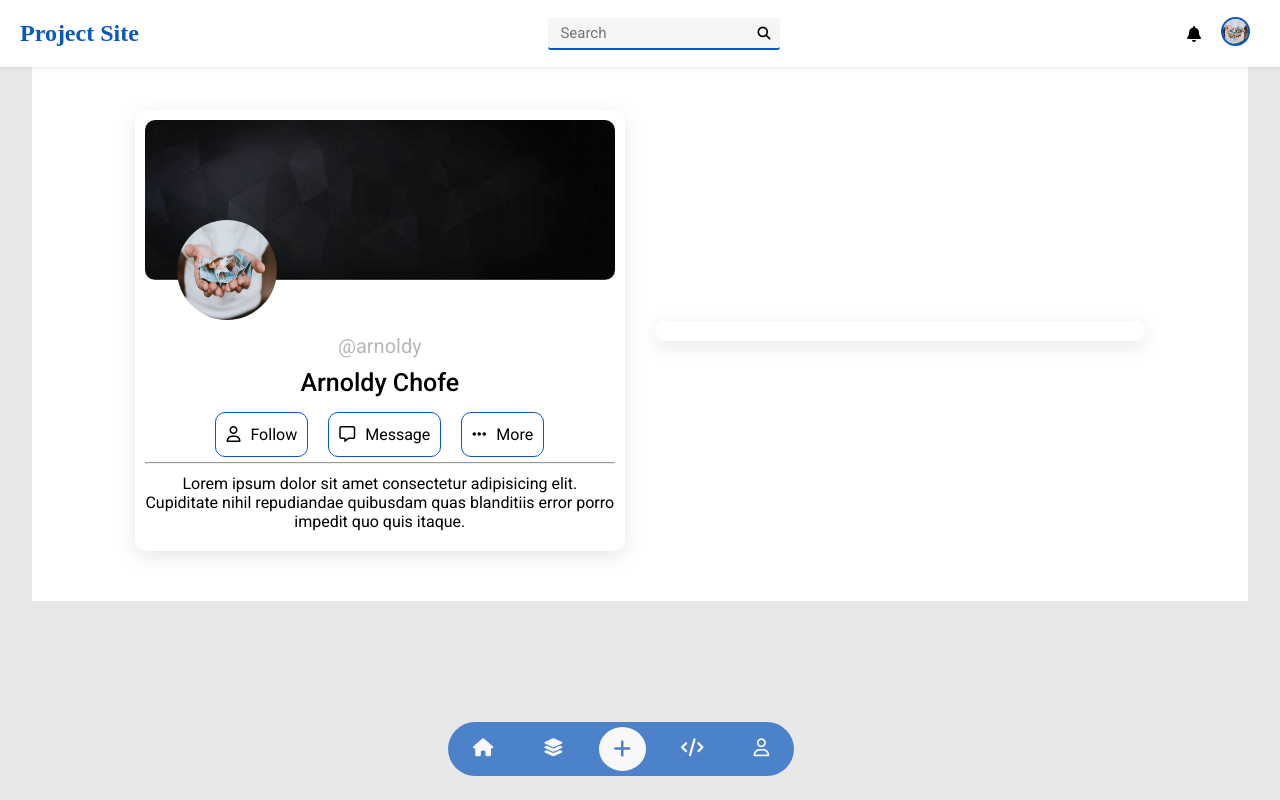
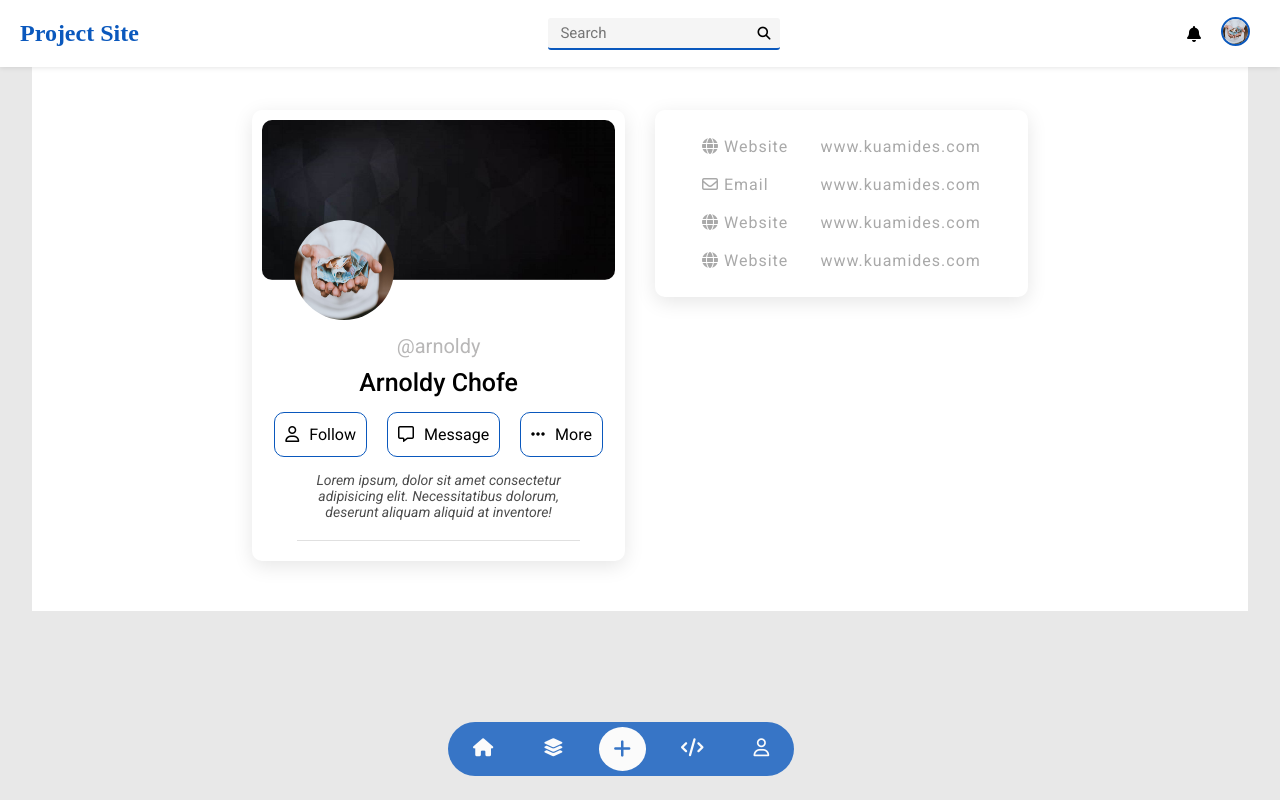
Before and after one commit to kuamidesgithubNE/Project, a React (Vite) app: page /profile in a window 1280 px wide. Built offline with nearby package versions, Linux system fonts and the light colour scheme; a web font is replaced by a local one.

Commit message:
update 2/05/24

```diff
--- a/src/App.css
+++ b/src/App.css
@@ -4,6 +4,7 @@
   margin: 0;
   padding: 0;
   font-family: "Roboto", sans-serif;
+  font-weight: 400;
 }
 body {
   background-color: #e8e8e8;
@@ -78,7 +79,7 @@ body {
   left: 35%;
   background-color: rgb(10, 88, 189);
   color: #fff;
-  opacity: 0.7;
+  opacity: 0.8;
   border-radius: 50px;
   z-index: 100;
 }
--- a/src/pages/homepage/HomeContent.jsx
+++ b/src/pages/homepage/HomeContent.jsx
@@ -31,12 +31,6 @@ const Content = (props) => {
   ];
   return (
     <div className="container">
-      <div className="welcome">
-        <h1>Welcome to Project Management Dashboard</h1>
-        <p>
-          <i>A dashboard that houses all your project works for you...</i>
-        </p>
-      </div>
       <div className="most-recent-view">
         <div className="most-recent-view-header">
           <h4>RECENT VIEW</h4>
--- a/src/pages/profile/info.jsx
+++ b/src/pages/profile/info.jsx
@@ -1,9 +1,34 @@
 const ProfileInfo = () => {
-    return (
-        <div className="profileCard">
-           <p></p>
+  return (
+    <div className="profileCard">
+      <div className="info">
+        <div className="info-card">
+          <p>
+            <i className="fa fa-globe"></i> Website
+          </p>
+          <p>www.kuamides.com</p>
         </div>
-     );
-}
+        <div className="info-card">
+          <p>
+            <i className="fa-regular fa-envelope"></i> Email
+          </p>
+          <p>www.kuamides.com</p>
+        </div>
+        <div className="info-card">
+          <p>
+            <i className="fa fa-globe"></i> Website
+          </p>
+          <p>www.kuamides.com</p>
+        </div>
+        <div className="info-card">
+          <p>
+            <i className="fa fa-globe"></i> Website
+          </p>
+          <p>www.kuamides.com</p>
+        </div>
+      </div>
+    </div>
+  );
+};
 
 export default ProfileInfo;
--- a/src/pages/profile/profile.css
+++ b/src/pages/profile/profile.css
@@ -1,12 +1,12 @@
 .profileDetails {
   display: flex;
-  align-items: center;
+  align-items: flex-start;
   justify-content: center;
   gap: 30px;
   margin: 40px 20px;
 }
 .profileCard {
-  flex-basis: 40%;
+  flex-basis: 30%;
   border-radius: 10px;
   padding: 10px;
   box-shadow: rgba(0, 0, 0, 0.1) 0px 5px 20px;
@@ -37,10 +37,6 @@ span {
   font-size: 20px;
   color: rgb(184, 183, 183);
 }
-.profileCard .profiles span {
-    margin: 10px;
-    padding: 10px ;
-}
 .profileCard .profiles h2 {
   font-weight: 500;
   font-size: 25px;
@@ -56,6 +52,32 @@ span {
 .profileCard .profiles button i {
   margin-right: 10px;
 }
-.profileCard .profiles .text{
-  width: 100%;
+
+.profileCard .profiles .text {
+  width: 80%;
+  font-size: 14px;
+  text-align: center;
+  margin: 10px auto;
+  font-style: italic;
+  opacity: 0.7;
+  padding-bottom: 20px;
+  border-bottom: 1px solid lightgray;
 }
+
+/* For info section */
+.info {
+  margin: 10px 30px;
+}
+.info .info-card {
+  flex-basis: 30%;
+  display: flex;
+  justify-content: space-between;
+  align-items: center;
+  padding: 7px;
+  margin: 5px 0px;
+}
+.info .info-card p {
+  font-size: 16px;
+  letter-spacing: 1px;
+  color: darkgrey;
+}
--- a/src/pages/profile/profileContent.jsx
+++ b/src/pages/profile/profileContent.jsx
@@ -5,8 +5,8 @@ const ProfileContent = () => {
   return (
     <div className="container">
       <div className="profileDetails">
-        <ProfileCard/>
-        <ProfileInfo/>
+        <ProfileCard />
+        <ProfileInfo />
       </div>
     </div>
   );
--- a/src/pages/profile/profilecard.jsx
+++ b/src/pages/profile/profilecard.jsx
@@ -1,5 +1,6 @@
 import pic1 from "../../assets/image1.jpeg";
 import pic2 from "../../assets/bg_1.jpg";
+import ProfileInfo from "./info";
 const ProfileCard = () => {
   return (
     <div className="profileCard">
@@ -22,12 +23,13 @@ const ProfileCard = () => {
             <i className="fa fa-ellipsis"></i>More
           </button>
         </div>
-        <hr />
         <p className="text">
-          Lorem ipsum dolor sit amet consectetur adipisicing elit. Cupiditate nihil repudiandae quibusdam quas blanditiis error porro impedit quo quis itaque.
+          Lorem ipsum, dolor sit amet consectetur adipisicing elit.
+          Necessitatibus dolorum, deserunt aliquam aliquid at inventore!
         </p>
       </div>
     </div>
+
   );
 };
 
```
